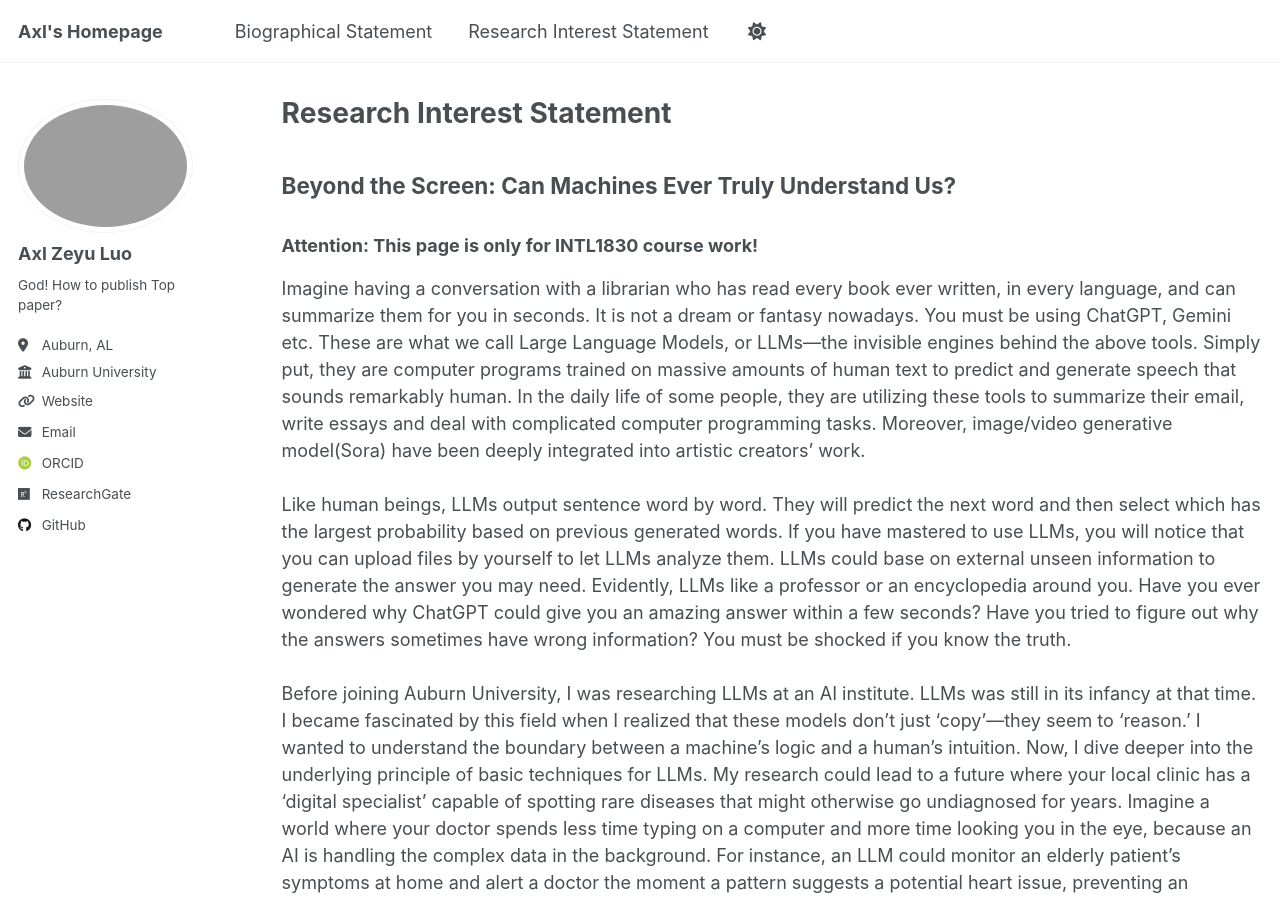
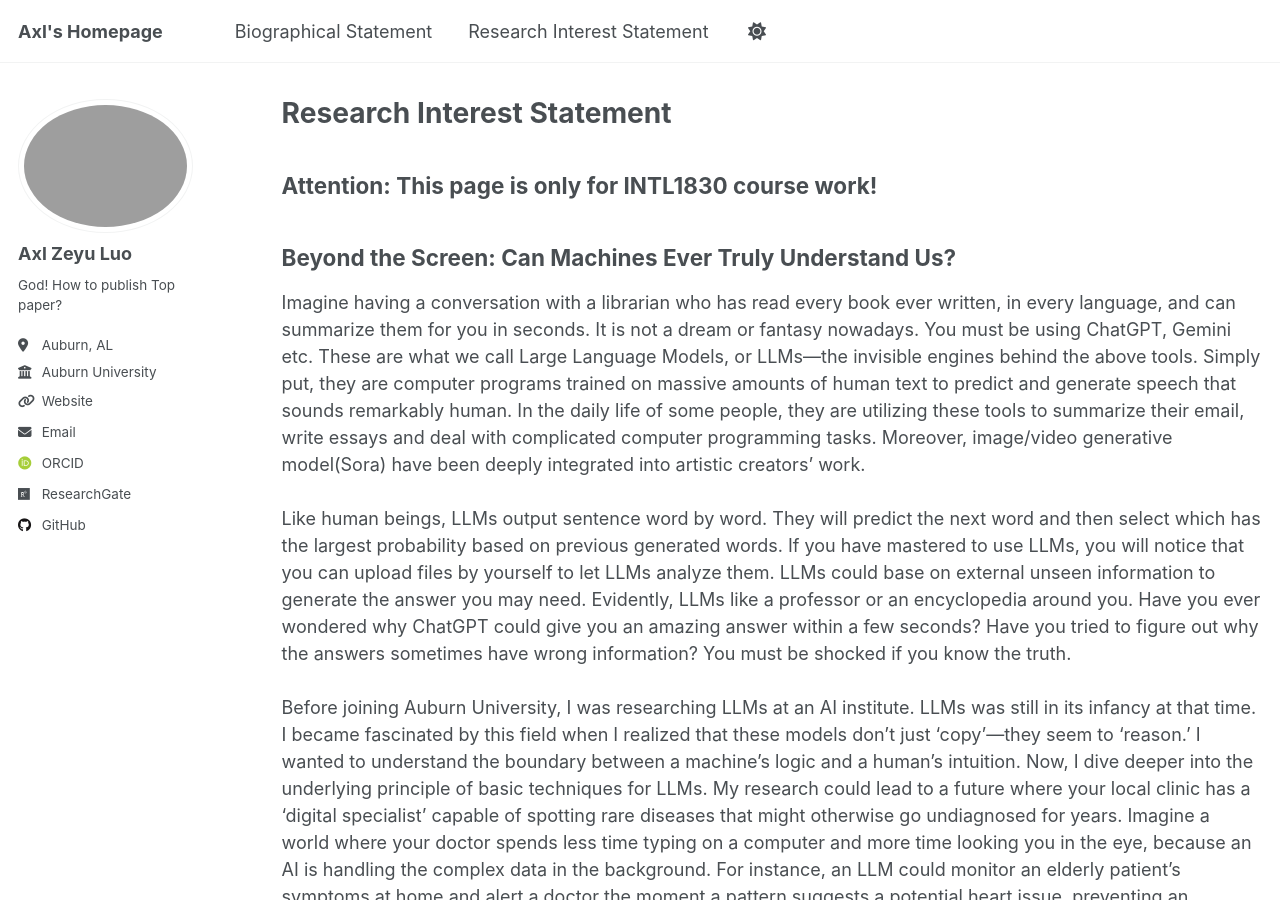
Before and after one commit to HyperPolyX/hyperpolyx.github.io, a Jekyll site: the page built from _pages/intl1830RIS.md, in a window 1280 px wide and 900 px high. Built offline with Jekyll 4.4.1, drawn with Linux system fonts in a browser that asks for light colours; some web fonts are replaced; a script that is not in the unit is left out.

```diff
--- a/_pages/intl1830RIS.md
+++ b/_pages/intl1830RIS.md
@@ -5,8 +5,9 @@ permalink: /intl1830RIS/
 author_profile: true
 ---
 
+## Attention: This page is only for INTL1830 course work!
 ## Beyond the Screen: Can Machines Ever Truly Understand Us?
-### Attention: This page is only for INTL1830 course work!
+
 
 Imagine having a conversation with a librarian who has read every book ever written, in
 every language, and can summarize them for you in seconds. It is not a dream or
```
